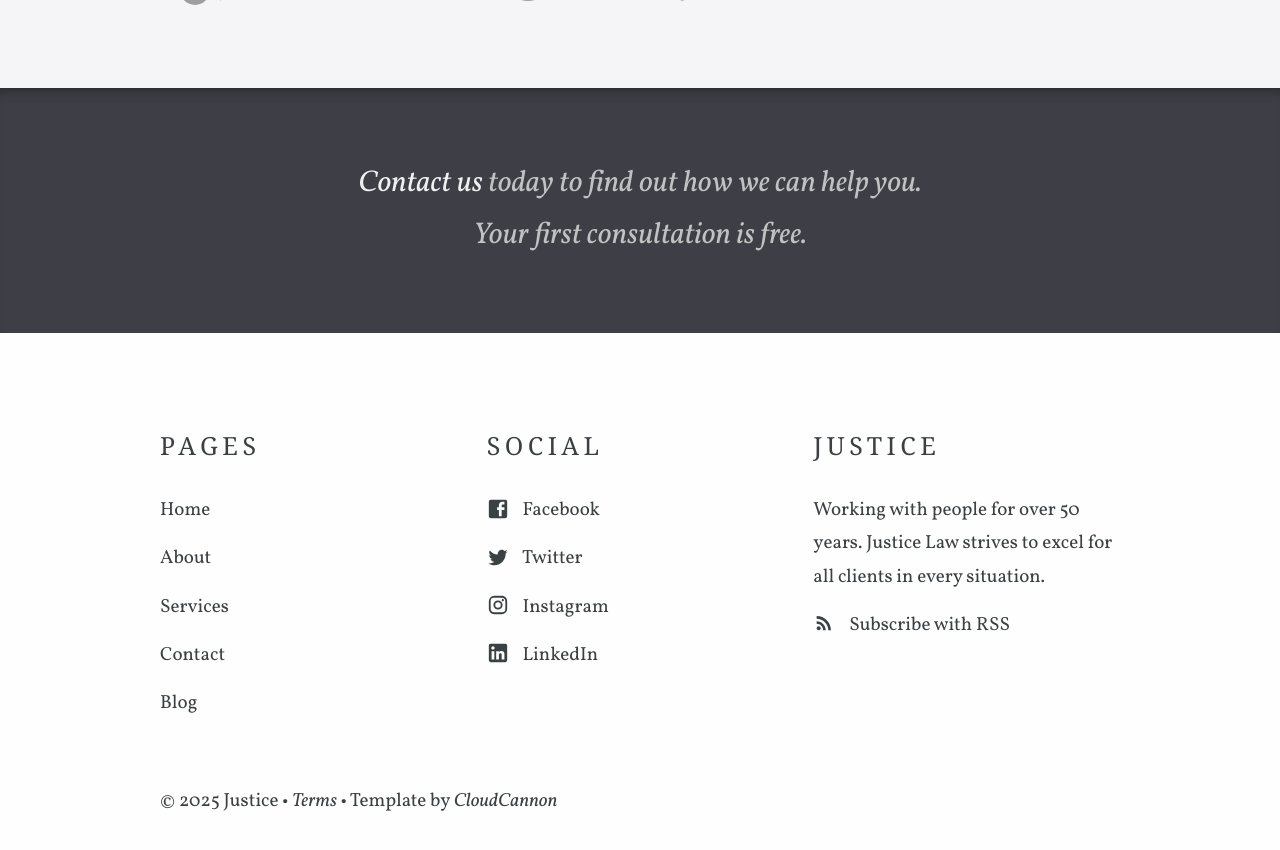
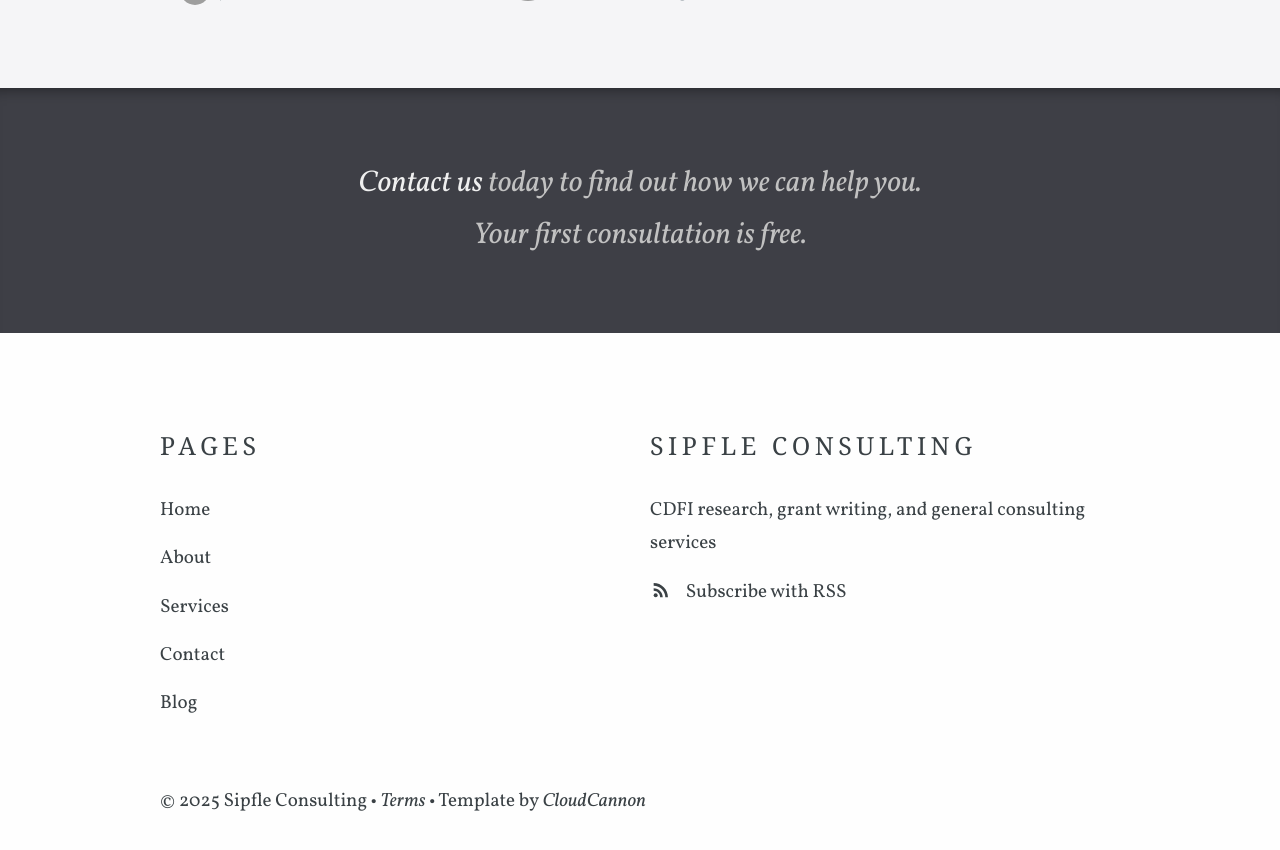
Before and after one commit to lundersaur/SipfleConsulting, a Jekyll site: the page built from index.html, in a window 1280 px wide and 900 px high, scrolled down 1258 px. Shown: the top 850 px of the window. Built offline with Jekyll 4.4.1, drawn with Linux system fonts in a browser that asks for light colours; some web fonts are replaced; some of the changed text lies outside the part shown; grey boxes are pictures that could not be loaded.

Commit message:
feat: Start updating language from 'Justice' to 'Sipfle Consulting'

```diff
--- a/_config.yml
+++ b/_config.yml
@@ -1,7 +1,7 @@
 # ----
 # Site
 
-title: Justice Template
+title: Sipfle Consulting
 url: "https://orchid-heron.cloudvent.net"
 baseurl:
 google_analytics_key:
@@ -16,7 +16,7 @@
   email:
   twitter: # twitter username without the @ symbol
 social:
-  name: Justice Template
+  name: Sipfle Consulting
   links:
     - https://github.com/CloudCannon/justice-jekyll-template
 
--- a/_data/company.yml
+++ b/_data/company.yml
@@ -1,6 +1,6 @@
-title: Justice
-description: Working with people for over 50 years. Justice Law strives to excel for all clients in every situation.
+title: Sipfle Consulting
+description: CDFI research, grant writing, and general consulting services
 contact_email_address: contact@example.com
-phone: (03) 123 4567
-address: 123 Example Street, Gooseburb, 9876, Ducktown, New Zealand
+# phone: (03) 123 4567
+address: Berwyn, IL
 postal_address: PO Box 123, Ducktown, New Zealand
```
Also changed, not shown: _data/footer.yml (+0 -18 lines), 13 other files.
